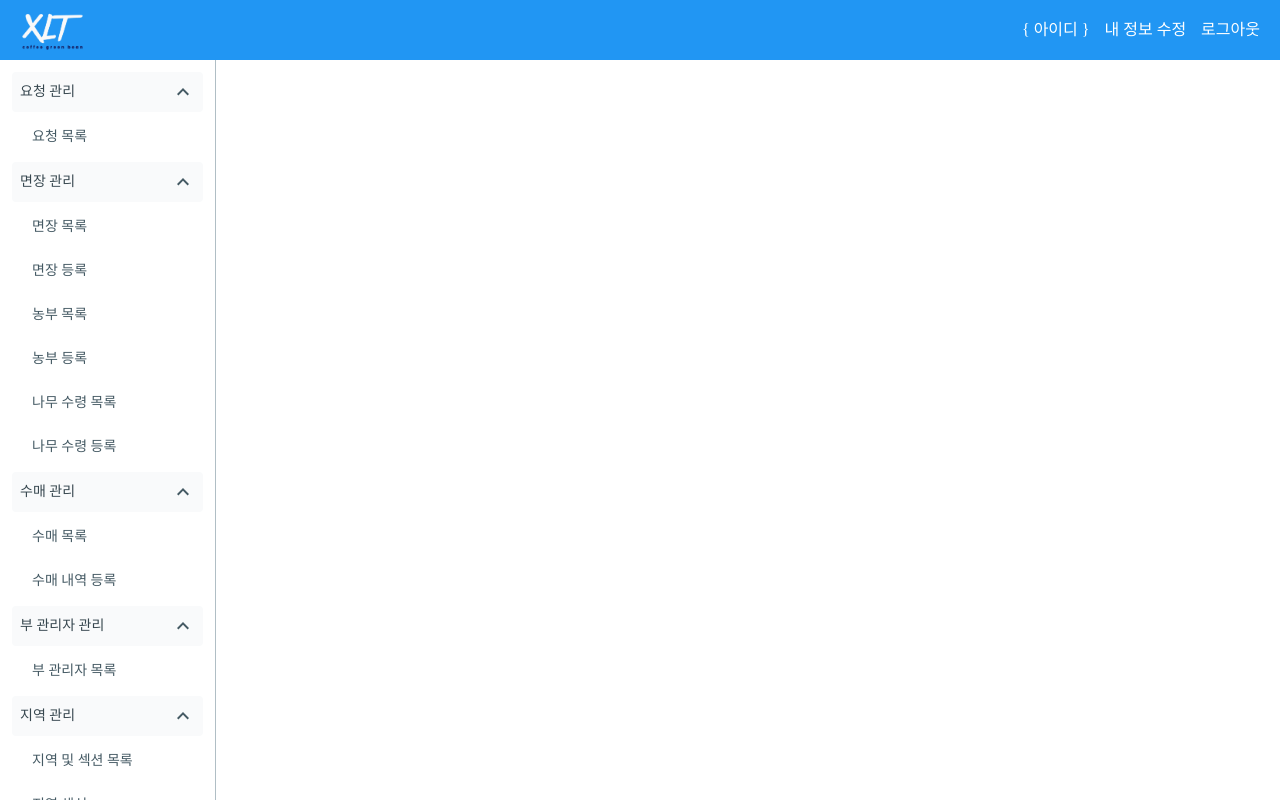
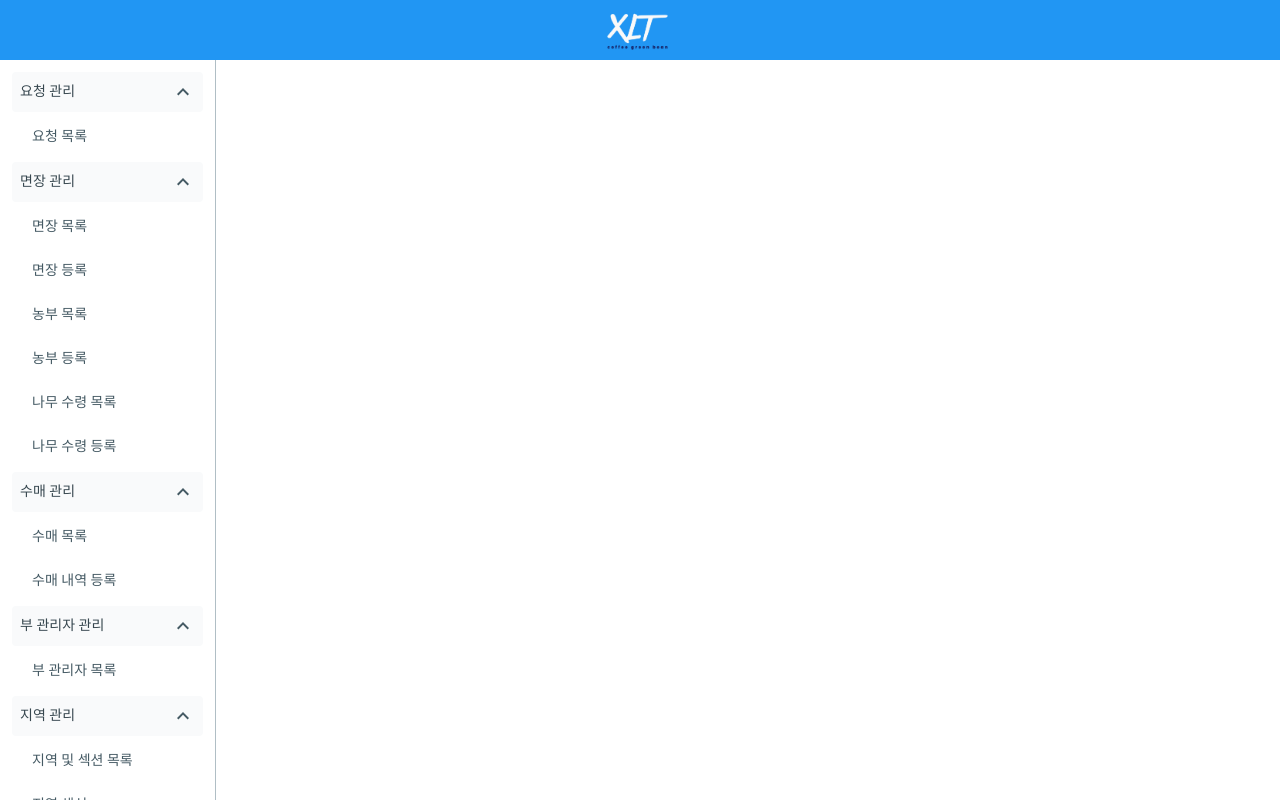
Before and after one commit to media-art-nation/coffee-frontend, a React (Vite) app: page / in a window 1280 px wide. Built offline with nearby package versions, Linux system fonts and the light colour scheme.

Commit message:
[config] 환경 세팅 추가 및 eslint fix

```diff
--- a/src/routers/Gnb.tsx
+++ b/src/routers/Gnb.tsx
@@ -6,7 +6,7 @@ import Logo from '@assets/logo.png';
 
 import { palette } from '@/themes';
 
-export const GNB_HEIGHT = 60;
+const GNB_HEIGHT = 60;
 type GnbProps = {
     isLoginPage: boolean;
 };
--- a/src/routers/Layouts.tsx
+++ b/src/routers/Layouts.tsx
@@ -8,7 +8,7 @@ import Lnb from './Lnb';
 const Layouts = () => {
     return (
         <Stack sx={{ height: '100vh', width: '100vw' }}>
-            <Gnb />
+            <Gnb isLoginPage={true} />
             <Stack sx={{ flexDirection: 'row', height: '100%', width: '100%', overflow: 'hidden' }}>
                 <Stack sx={{ 'overflowY': 'auto', '&::-webkit-scrollbar': { display: 'none' } }}>
                     <Lnb />
--- a/tsconfig.json
+++ b/tsconfig.json
@@ -18,6 +18,7 @@
         /* Linting */
         "strict": true,
         "noUnusedLocals": true,
+        "noImplicitAny": true,
         "noUnusedParameters": true,
         "noFallthroughCasesInSwitch": true,
 
```
Also changed, not shown: package.json (+8 -6 lines), 1 other file (tests, documents, lock files or other folders).
